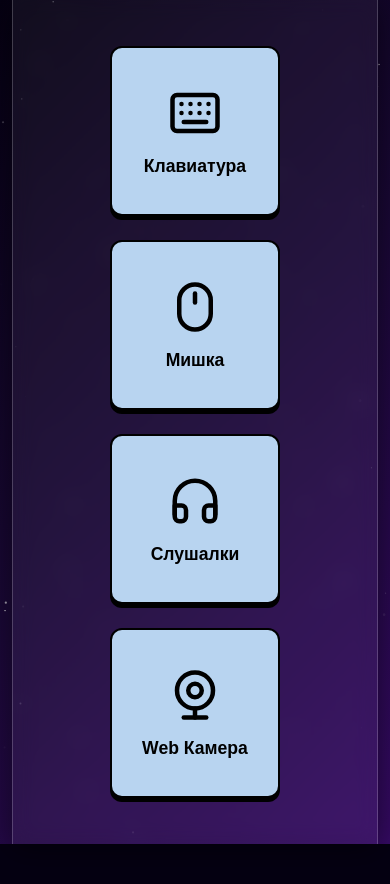
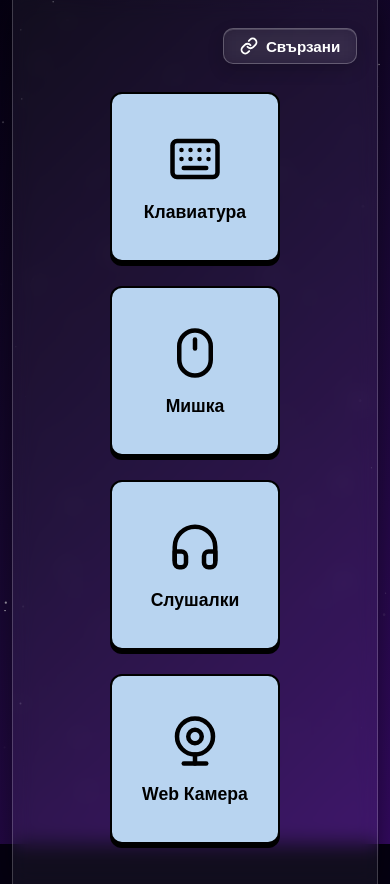
Before and after one commit to maevjoan-hash/web_RGB_changer_v2, a plain HTML site: page index.html in a window 390 px wide. Before the commit the page ends 844 px from the top, so only its background shows below. Drawn offline with Linux system fonts and the light colour scheme.

Commit message:
Show the "Свързани" button on every page
- Add the button to the header of the homepage, mouse pages and the
  headphones/webcam placeholders, always aligned to the right
- Homepage now has a header row on top with the device cards centered in
  the remaining space, so the status message sits right under the button

Co-Authored-By: Claude Opus 5.5 <noreply@anthropic.com>
Claude-Session: https://claude.ai/code/session_018vGEQ2gAsJRXQNFQCdWChy

```diff
--- a/index.html
+++ b/index.html
@@ -10,6 +10,16 @@
     <canvas id="space-background"></canvas>
 
     <main class="app homepage glass-panel">
+      <header class="app-header">
+        <button type="button" id="connected-devices-btn" class="back-button">
+          <svg viewBox="0 0 24 24" class="back-icon" aria-hidden="true">
+            <path d="M10 13a5 5 0 0 0 7.54.54l3-3a5 5 0 0 0-7.07-7.07l-1.72 1.71"></path>
+            <path d="M14 11a5 5 0 0 0-7.54-.54l-3 3a5 5 0 0 0 7.07 7.07l1.71-1.71"></path>
+          </svg>
+          Свързани
+        </button>
+      </header>
+
       <div class="device-cards">
         <a href="keyboard.html" class="device-card">
           <svg class="device-icon" viewBox="0 0 24 24" aria-hidden="true">
--- a/style.css
+++ b/style.css
@@ -61,8 +61,8 @@ body {
 .homepage.app {
   width: min(860px, 94vw);
   min-height: 100vh;
-  justify-content: center;
-  padding: 40px 20px;
+  justify-content: flex-start;
+  padding: 28px 20px 40px;
 }
 
 .app-header {
@@ -71,6 +71,10 @@ body {
   justify-content: space-between;
   align-items: center;
   gap: 12px;
+}
+
+#connected-devices-btn {
+  margin-left: auto;
 }
 
 .back-button {
@@ -189,6 +193,12 @@ body {
   display: flex;
   justify-content: flex-start;
   align-items: center;
+}
+
+/* На началната страница картите заемат мястото под хедъра и са центрирани в него */
+.homepage .device-cards {
+  flex: 1;
+  align-content: center;
 }
 
 .device-cards {
```
Also changed, not shown: headphones.html (+8 -0 lines), mouse-gaming.html (+8 -0 lines), mouse.html (+8 -0 lines), webcam.html (+8 -0 lines).
